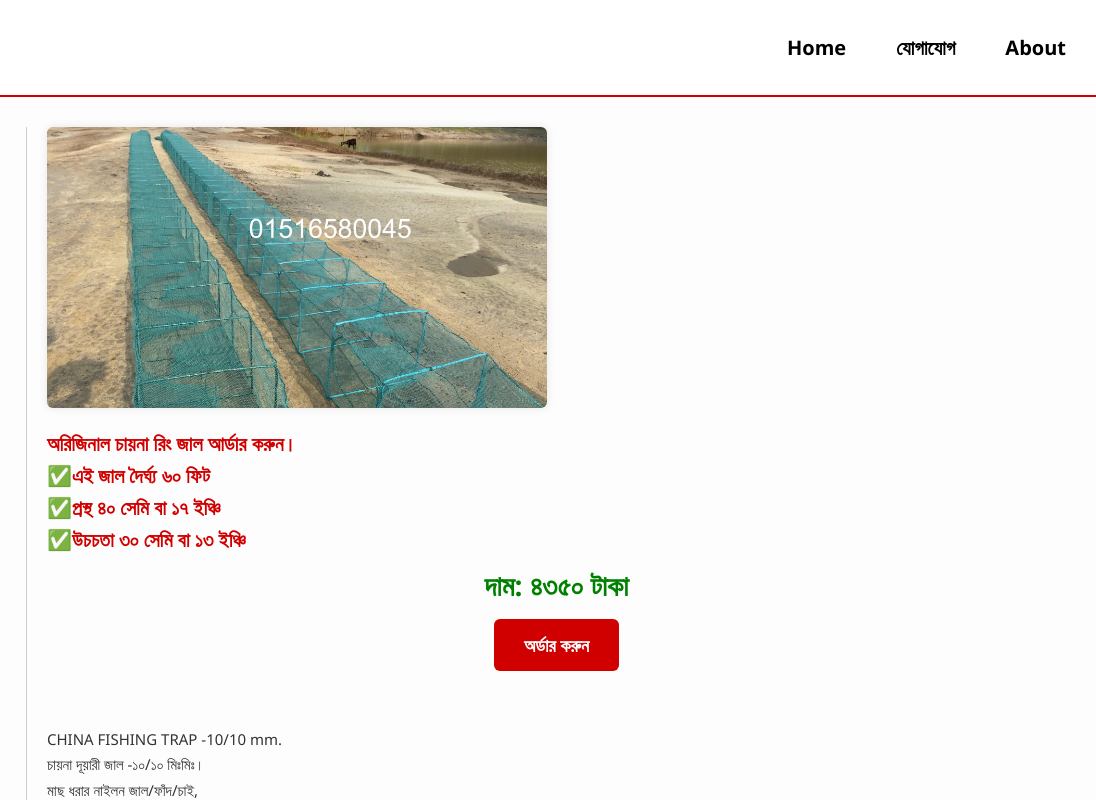
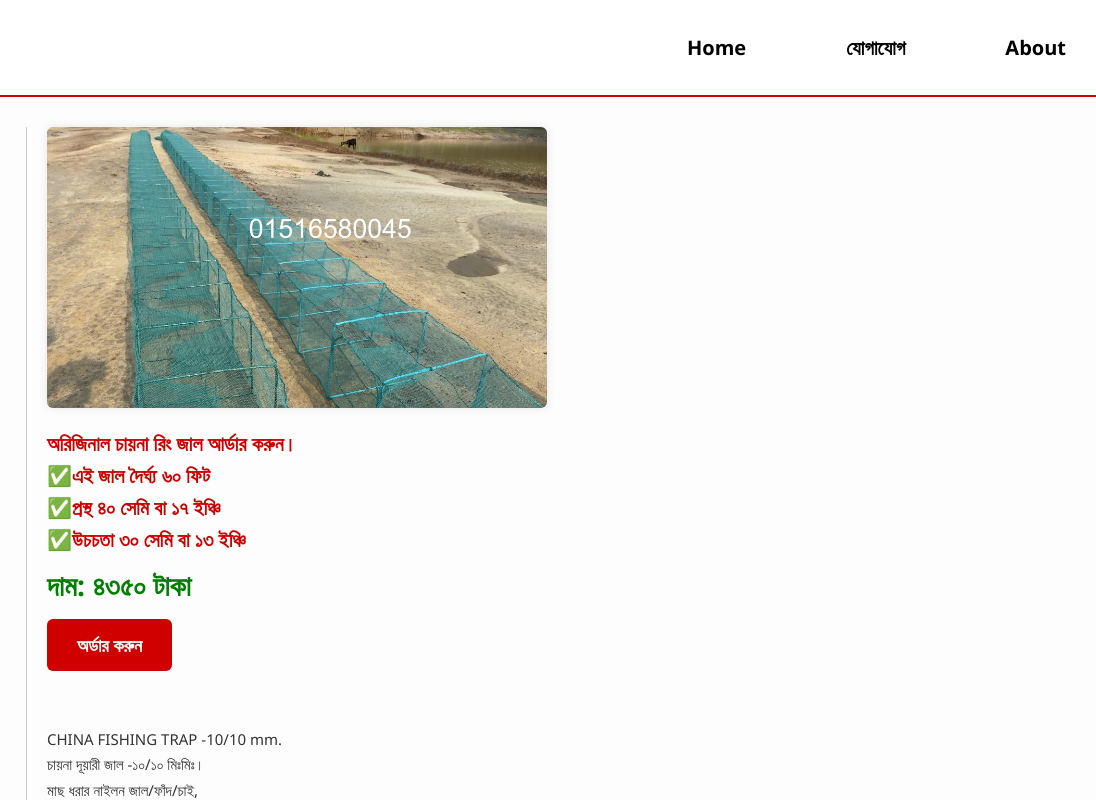
Before and after one commit to bogglo/banglar-bonik, a plain HTML site: page p1dt.html in a window 1280 px wide. Shown: the top 800 px of the page, 184-1280 px from the left. Drawn offline with Linux system fonts and the light colour scheme.

Commit message:
Add files via upload

```diff
--- a/p1dt.html
+++ b/p1dt.html
@@ -24,8 +24,8 @@
     header {
       background-color: #fff;
       display: flex;
+      align-items: center;
       justify-content: space-between;
-      align-items: center;
       padding: 15px 30px;
       border-bottom: 2px solid #d10000;
       position: sticky;
@@ -40,9 +40,9 @@
 
     .nav-links {
       display: flex;
+      align-items: center;
       justify-content: center;
-      align-items: center;
-      gap: 50px; /* এই লাইন নিশ্চিত করে যে তিনটি লিংকের মধ্যে ৫০px ফাঁক থাকবে */
+      gap: 100px;
     }
 
     .nav-links a {
@@ -88,11 +88,12 @@
       flex-direction: column;
       border-left: 1px solid #ccc;
       padding-left: 20px;
+      align-items: flex-start;
     }
 
     .preview img {
+      width: 500px;
       max-width: 100%;
-      width: 500px;
       border-radius: 6px;
       transition: transform 0.3s ease;
       box-shadow: 0 0 10px rgba(0,0,0,0.1);
@@ -105,13 +106,14 @@
       margin-bottom: 10px;
       color: #d10000;
       line-height: 1.6;
+      text-align: left;
     }
 
     .price {
       font-size: 28px;
       color: green;
       font-weight: bold;
-      text-align: center;
+      text-align: left;
       margin-bottom: 15px;
     }
 
@@ -123,14 +125,22 @@
       font-weight: bold;
       text-decoration: none;
       font-size: 18px;
-      display: inline-block;
-      margin: 0 auto 30px auto;
+      margin-bottom: 30px;
+      transition: all 0.3s ease;
+      position: relative;
+    }
+
+    .order-button:hover {
+      background-color: #a80000;
+      transform: translateX(5px);
+      box-shadow: 0 4px 12px rgba(0, 0, 0, 0.2);
     }
 
     .description {
       white-space: pre-line;
       font-size: 15px;
       line-height: 1.7;
+      text-align: left;
     }
 
     footer {
```
Also changed, not shown: index.html (+3 -0 lines).
